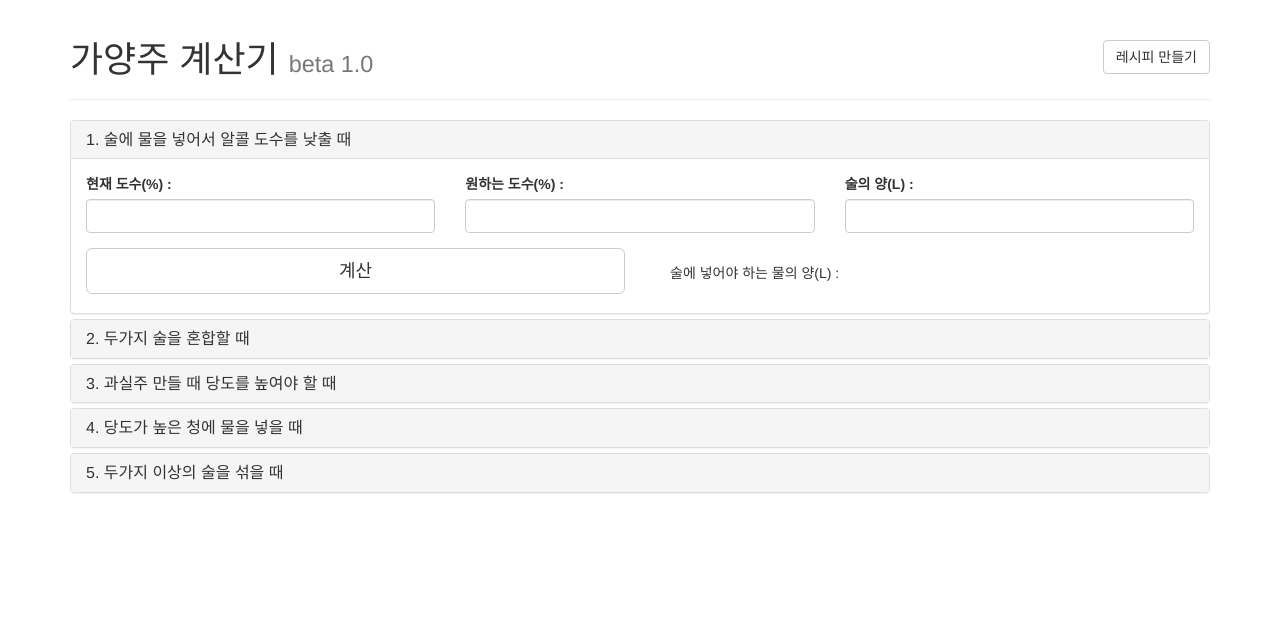
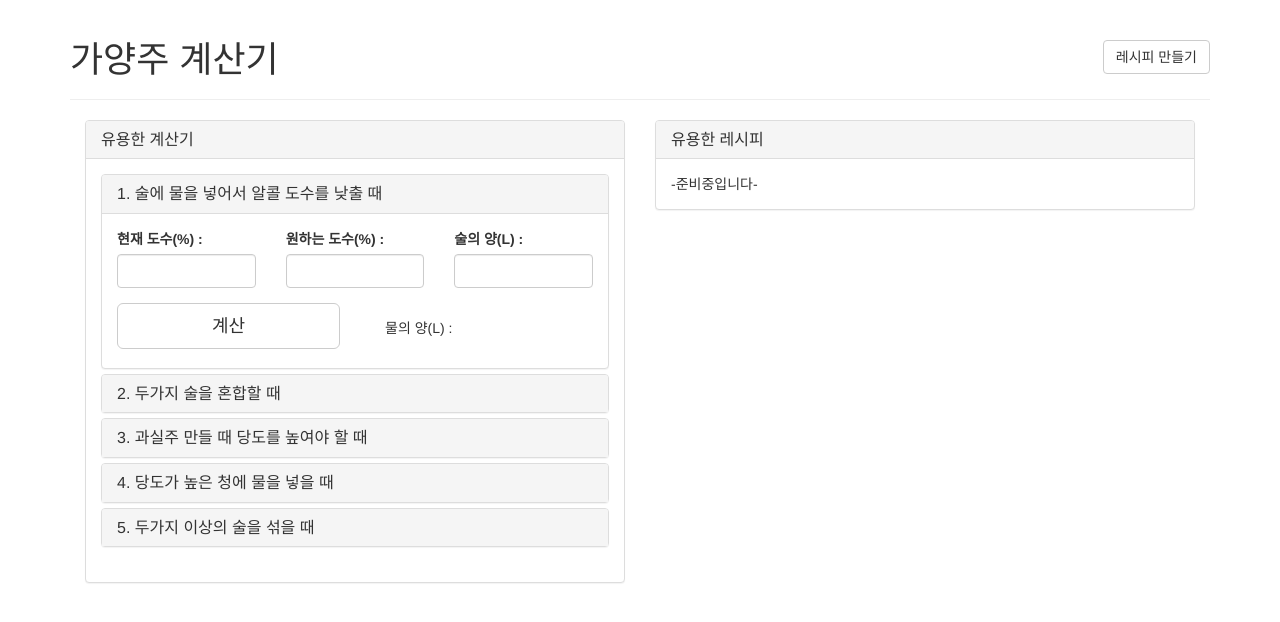
Before and after one commit to hecaiont/recipe_calculator, a Django app: page / in a window 1280 px wide. Shown: the top 622 px of the page. Run offline with Django 3.2, Linux system fonts and the light colour scheme; some libraries are stand-ins or nearby versions.

```diff
--- a/brew/templates/brew/recipe_list.html
+++ b/brew/templates/brew/recipe_list.html
@@ -5,7 +5,7 @@
     <div>
         <hr>
         <p>created: {{ recipe.created_date }}</p>
-        <!-- <h2><a href="{% url 'recipe_detail' pk=recipe.pk %}">{{ recipe.name }}</a></h2> -->
+        <h2><a href="{% url 'post_detail' pk=post.pk %}">{{ recipe.name }}</a></h2>
         <p>{{ recipe.details|linebreaksbr }}</p>
         <p>{{ recipe.stage|linebreaksbr }}</p>
         <hr>
--- a/brew/urls.py
+++ b/brew/urls.py
@@ -5,5 +5,5 @@ from .import views
 urlpatterns = [
     url(r'^admin/', admin.site.urls),
     url(r'^brew/', include('brew.urls')),
-    # url(r'^recipe/(?P<pk>\d+)/$', views.recipe_detail, name='recipe_detail'),
+    url(r'^recipe/(?P<pk>\d+)/$', views.recipe_detail, name='recipe_detail'),
 ]
--- a/calc_rw/templates/calc_rw/index.html
+++ b/calc_rw/templates/calc_rw/index.html
@@ -1,12 +1,13 @@
 <html>
     <style>
-        .panel-borderless {
+        /* .panel-borderless {
             border: 0;
             box-shadow: none;
-        }
+        } */
     </style>
 <head>
-    <title>가양주 계산기</title>
+    <meta name="viewport" content="width=device-width, user-scalable=no">
+    <title>술친구</title>
 
     <link rel="stylesheet" href="https://maxcdn.bootstrapcdn.com/bootstrap/3.3.7/css/bootstrap.min.css">
     <script src="https://ajax.googleapis.com/ajax/libs/jquery/3.3.1/jquery.min.js"></script>
@@ -17,10 +18,15 @@
 <div class="container">
 <div class="page-header">
 
-    <h1 class="display-5">가양주 계산기 <small>beta 1.0</small>
+    <h1 class="display-5">가양주 계산기
         <span class="pull-right">
             <a href="/brew" class="btn btn-default" role="button">
+                <div class="hidden-xs" align="center">
                     레시피 만들기
+                </div>
+                <div class="visible-xs " align="center">
+                    ㄹㅁ
+                </div>
             </a>
         </span>
     </h1>
@@ -29,6 +35,13 @@
 </div>
 
 <div class="container">
+
+    <div class="col-sm-6">
+        <div class="panel panel-default">
+                <div class="panel-heading">
+                        <h3 class="panel-title">유용한 계산기</h3>
+                      </div>
+            <div class="panel-body">
 
                     <div class="panel-group" id="accordion">
                             <div class="panel panel-default">
@@ -67,7 +80,7 @@
                                     <div class="col-lg-6">
                                             <div class="panel-borderless">
                                     <div class="panel-body">
-                            술에 넣어야 하는 물의 양(L) : <span id="an_1"></span>
+                                        물의 양(L) : <span id="an_1"></span>
                                     </div></div>
                                     </div>
                                 </div>
@@ -213,7 +226,7 @@
                                             <div class="col-lg-6" >
                                                 <div class="panel-borderless">
                                                 <div class="panel-body">
-                                    청에 넣어야 할 물의 양(L) : <span id="an_4"></span>
+                                                물의 양(L) : <span id="an_4"></span>
                                                 </div></div>
                                             </div>
                                         </div>
@@ -307,6 +320,23 @@
                             </div>
 
             </div>
+
+            </div>
+            </div>
+        </div>
+
+        <div class="col-sm-6">
+        <div class="panel panel-default">
+        <div class="panel-heading">
+                <h3 class="panel-title">유용한 레시피</h3>
+                </div>
+            <div class="panel-body">
+                -준비중입니다-
+            </div>
+            </div>
+    </div>
+
+
 </div>
 
 <script>
--- a/recipe_calculator/urls.py
+++ b/recipe_calculator/urls.py
@@ -22,5 +22,5 @@ from brew import views as brew_views
 urlpatterns = [
     url(r'^admin/', admin.site.urls),
     url(r'^$', calc_rw_views.index),
-    url(r'^brew/', brew_views.recipe_list),
+    url(r'^brew/', brew_views.index),
 ]
```
Also changed, not shown: brew/forms.py (added, +9 -0 lines), brew/templates/brew/base.html (+11 -5 lines), brew/templates/brew/index.html (+15 -7 lines), brew/templates/brew/recipe_detail.html (deleted, +0 -13 lines), brew/views.py (+19 -3 lines). Lines whose indentation alone changed are shown as unchanged.
